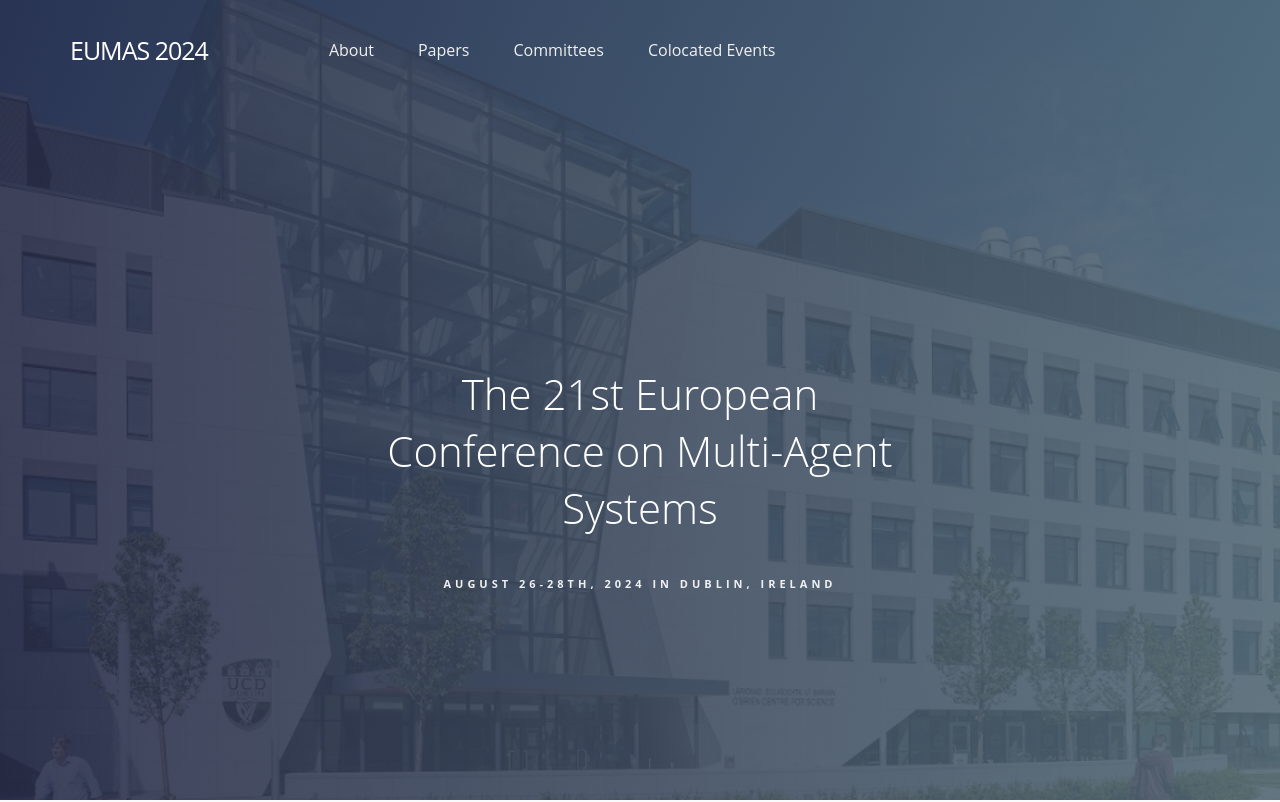
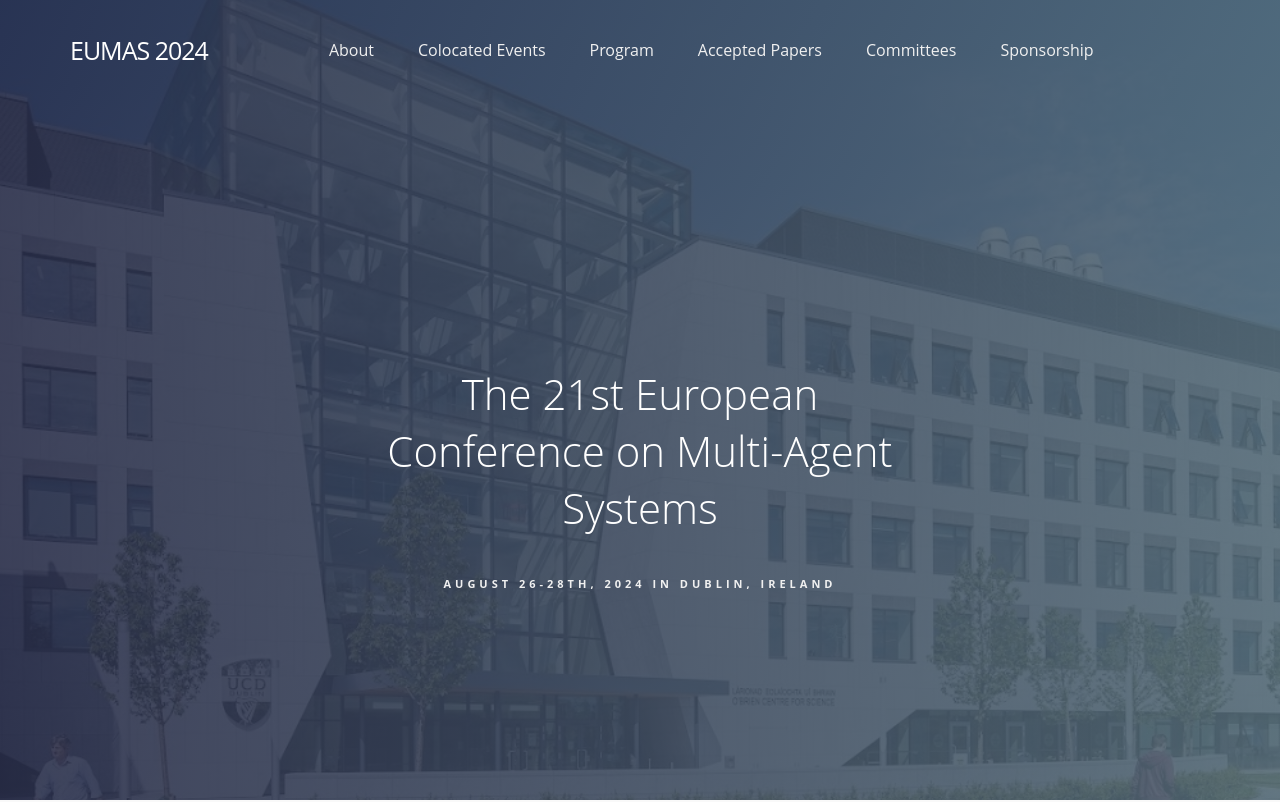
Before and after one commit to eumas2024/home, a plain HTML site: page docs/index.html in a window 1280 px wide. Shown: the top 802 px of the page. Drawn offline with nearby package versions, Linux system fonts and the light colour scheme.

Commit message:
added colocated events

```diff
--- a/docs/index.html
+++ b/docs/index.html
@@ -58,9 +58,11 @@
 							<li><a class="dropdown-item" href="#venue">Venue</a></li>
 						</ul>
 					</li>
-					<li><a href="#program">Papers</a></li>
+					<li><a href="#colocated">Colocated Events</a></li>
+					<li><a href="#program">Program</a></li>
+					<li><a href="#accepted">Accepted Papers</a></li>
 					<li><a href="#comm">Committees</a></li>
-					<li><a href="#colocated">Colocated Events</a></li>
+					<li><a href="#comm">Sponsorship</a></li>
 				</ul>
 			</div>
 		</div>
```
